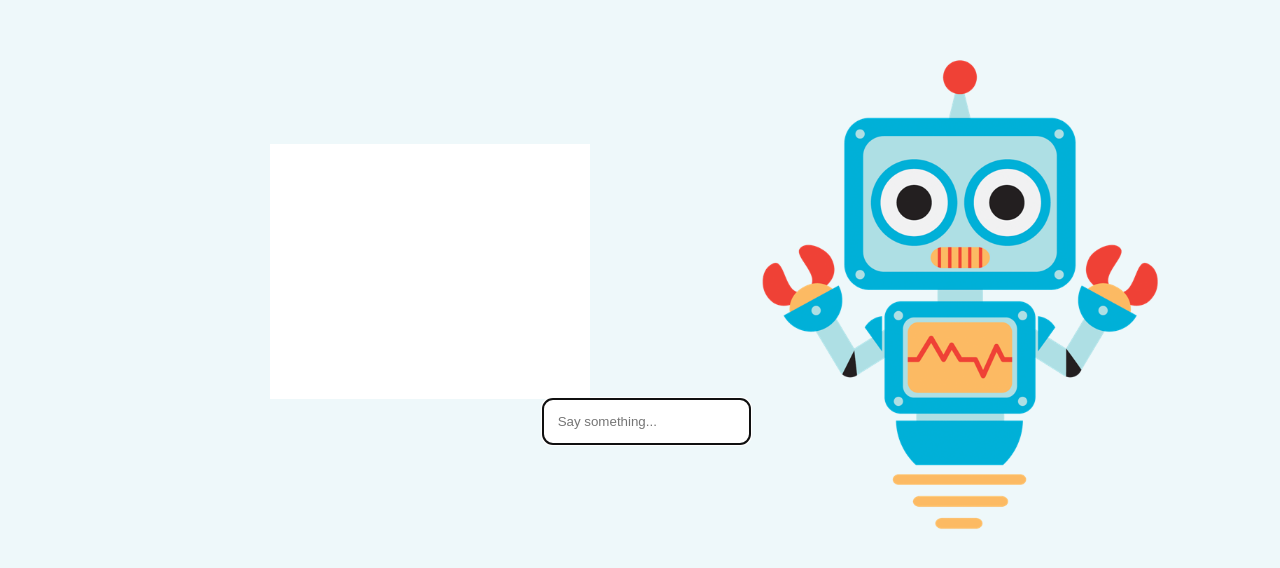
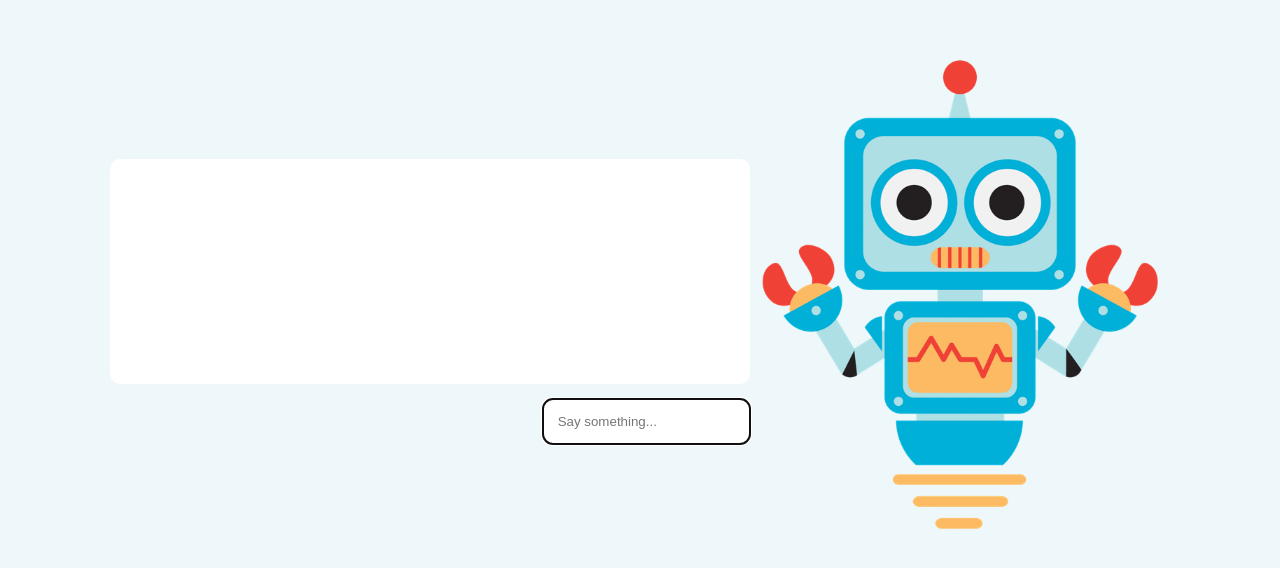
Before and after one commit to fabienbrocklesby/Simple-Vanilla-JS-Chatbot, a website: page index.html in a window 1280 px wide. Shown: the part 106-674 px from the top of the page. Drawn offline with Linux system fonts and the light colour scheme.

Commit message:
Update style.css

```diff
--- a/style.css
+++ b/style.css
@@ -52,12 +52,15 @@ input {
   }
 
   .messages {
-	width: 50%;
+	  display: flex;
+	  flex-direction: column;
+	  overflow: scroll;
 	  height: 90%;
-	padding: 10px;
+	  width: 100%;
 	  background-color: white;
 	  padding: 15px;
-	margin: auto;
+	  margin: 15px;
+	  border-radius: 10px;
   }
 
   #bot {
```
Lines whose indentation alone changed are shown as unchanged.
